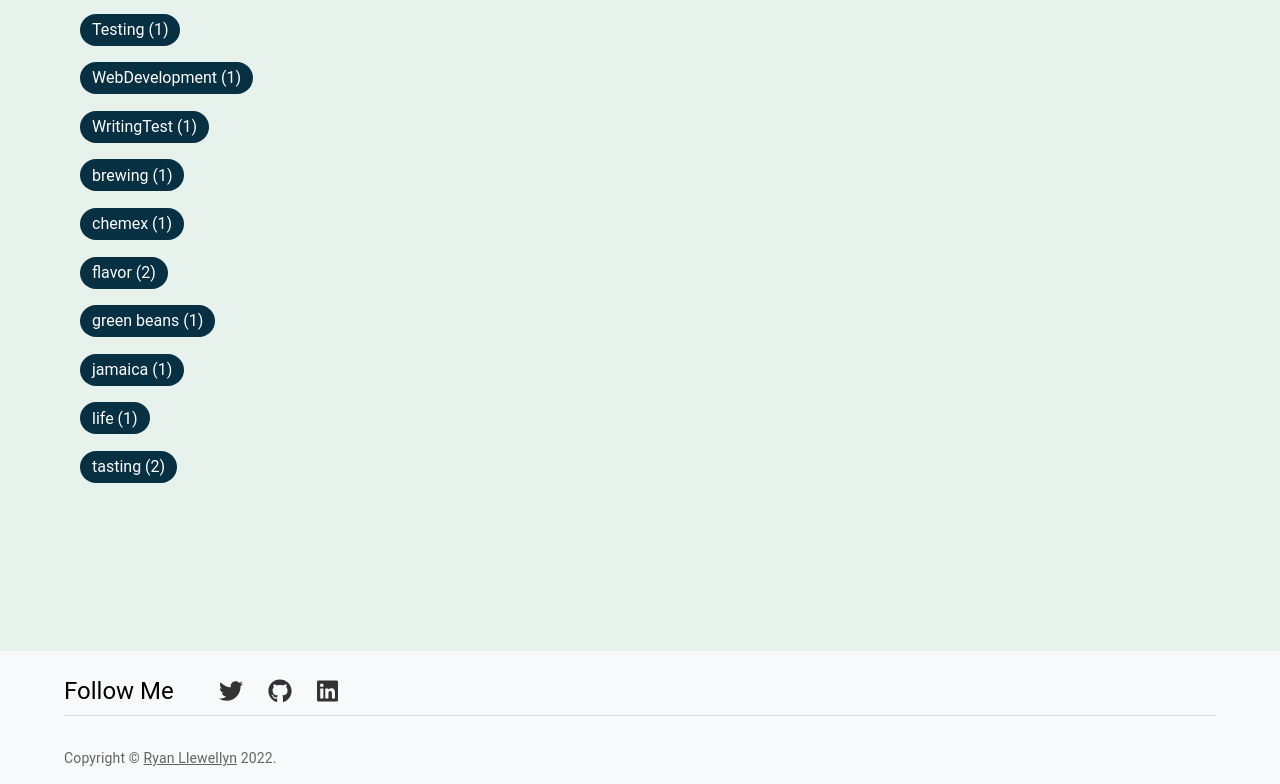
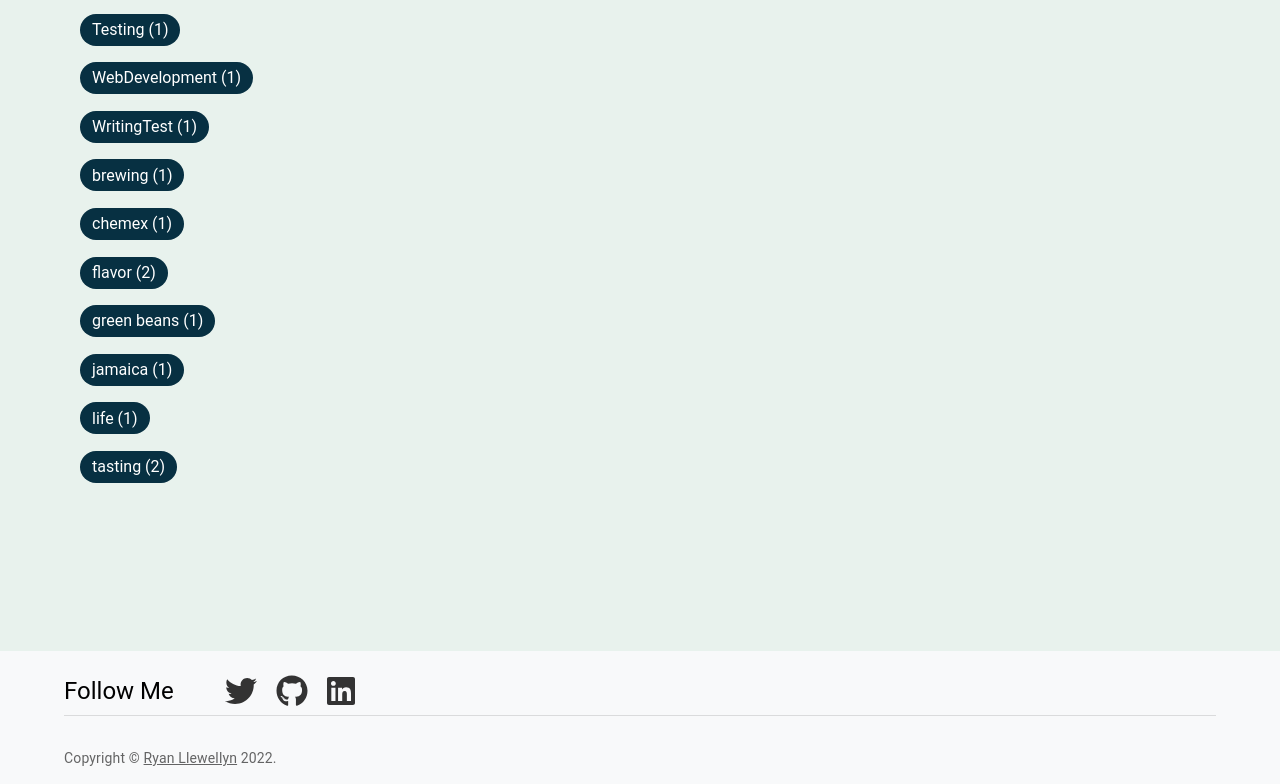
Before and after one commit to R-Llewellyn96/personalblog, a Gatsby site: page /tags in a window 1280 px wide. Shown: the part 424-1208 px from the top of the page. Built offline with nearby package versions, Linux system fonts and the light colour scheme; Gatsby itself is replaced by a stand-in of ours.

Commit message:
Returned to Roboto font, removed top padding for footer icons and increased to large size, also changed footer container spacing to 5.

```diff
--- a/plugins/gatsby-plugin-top-layout/TopLayout.js
+++ b/plugins/gatsby-plugin-top-layout/TopLayout.js
@@ -14,6 +14,12 @@ export default function TopLayout(props) {
                 <title>{title}</title>
                 <meta name="description" content={description} />
                 <meta name="viewport" content="initial-scale=1, width=device-width" />
+                <link rel="preconnect" href="https://fonts.gstatic.com/"/>
+                <link rel="preconnect" href="https://fonts.gstatic.com/" crossOrigin/>
+                <link
+                    href="https://fonts.googleapis.com/css?family=Roboto:400,500,700&display=swap"
+                    rel="stylesheet"
+                />
             </Helmet>
             <ThemeProvider theme={theme}>
                 {/* CssBaseline kickstart an elegant, consistent, and simple baseline to build upon. */}
--- a/src/components/Footer.js
+++ b/src/components/Footer.js
@@ -33,7 +33,7 @@ const containerStyling = {
 }
 
 const iconLinkStyling = {
-  marginTop: '0.25rem'
+  marginTop: '0rem'
 }
 
 export default function Footer() {
@@ -45,7 +45,7 @@ export default function Footer() {
           <Grid container spacing={1}>
             <Grid item xs={12} sm={12} md={6}>
 
-              <Grid container spacing={2}>
+              <Grid container spacing={5}>
                 <Grid item xs={8} sm={9} md={4} lg={3}>
                   <Typography
                       component="h5"
@@ -70,7 +70,7 @@ export default function Footer() {
                       backgroundColor: 'transparent'
                     }
                   }}>
-                    <FontAwesomeIcon icon={faTwitter} />
+                    <FontAwesomeIcon icon={faTwitter} size="lg"/>
                   </IconButton>
                 </Grid>
                 <Grid item xs={1} sx={{...iconLinkStyling}}>
@@ -80,7 +80,7 @@ export default function Footer() {
                       backgroundColor: 'transparent'
                     }
                   }}>
-                    <FontAwesomeIcon icon={faGithub} />
+                    <FontAwesomeIcon icon={faGithub} size="lg"/>
                   </IconButton>
                 </Grid>
                 <Grid item xs={1} sx={{...iconLinkStyling}}>
@@ -90,7 +90,7 @@ export default function Footer() {
                       backgroundColor: 'transparent'
                     }
                   }}>
-                    <FontAwesomeIcon icon={faLinkedin} />
+                    <FontAwesomeIcon icon={faLinkedin} size="lg"/>
                   </IconButton>
                 </Grid>
 
--- a/src/theme.js
+++ b/src/theme.js
@@ -5,6 +5,7 @@ import { createTheme } from '@mui/material/styles';
 const theme = createTheme({
     typography: {
         fontFamily: [
+            'Roboto',
             'Arial',
             '"Helvetica Neue"',
         ].join(','),
```
